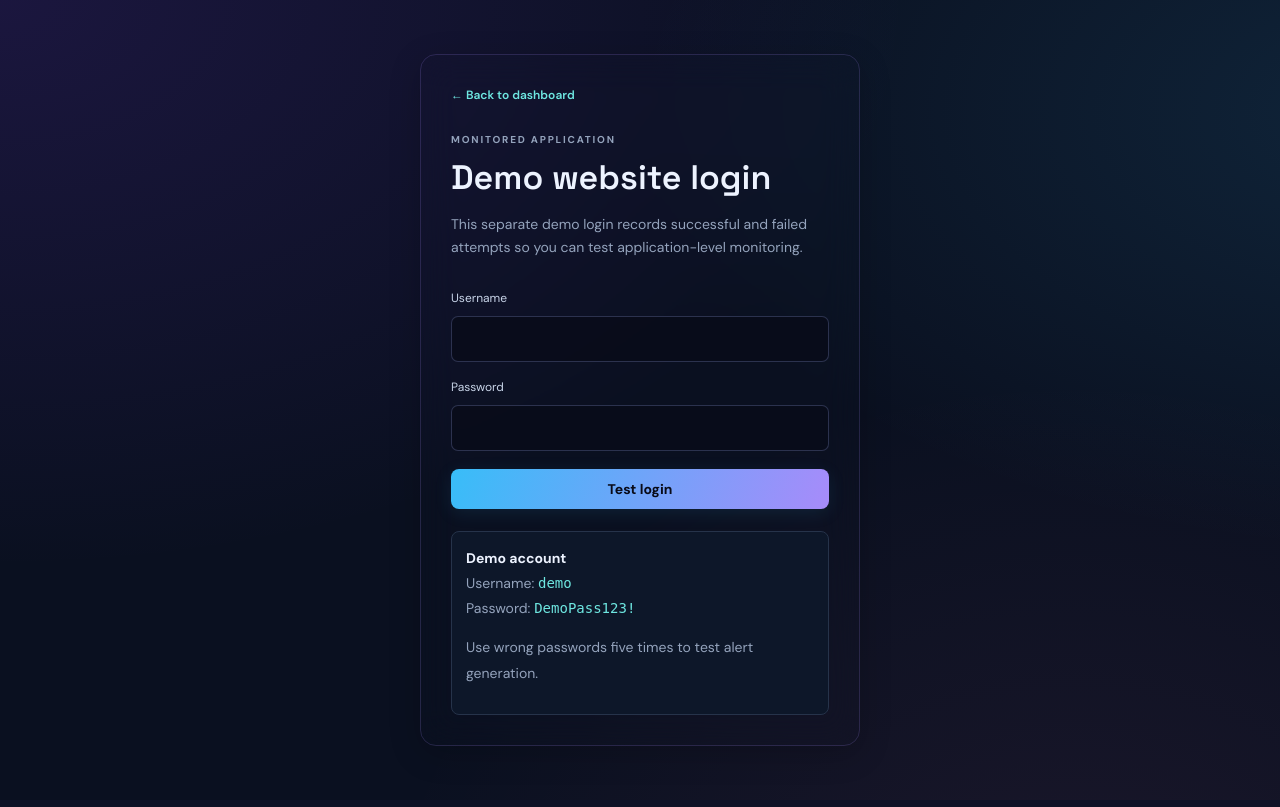
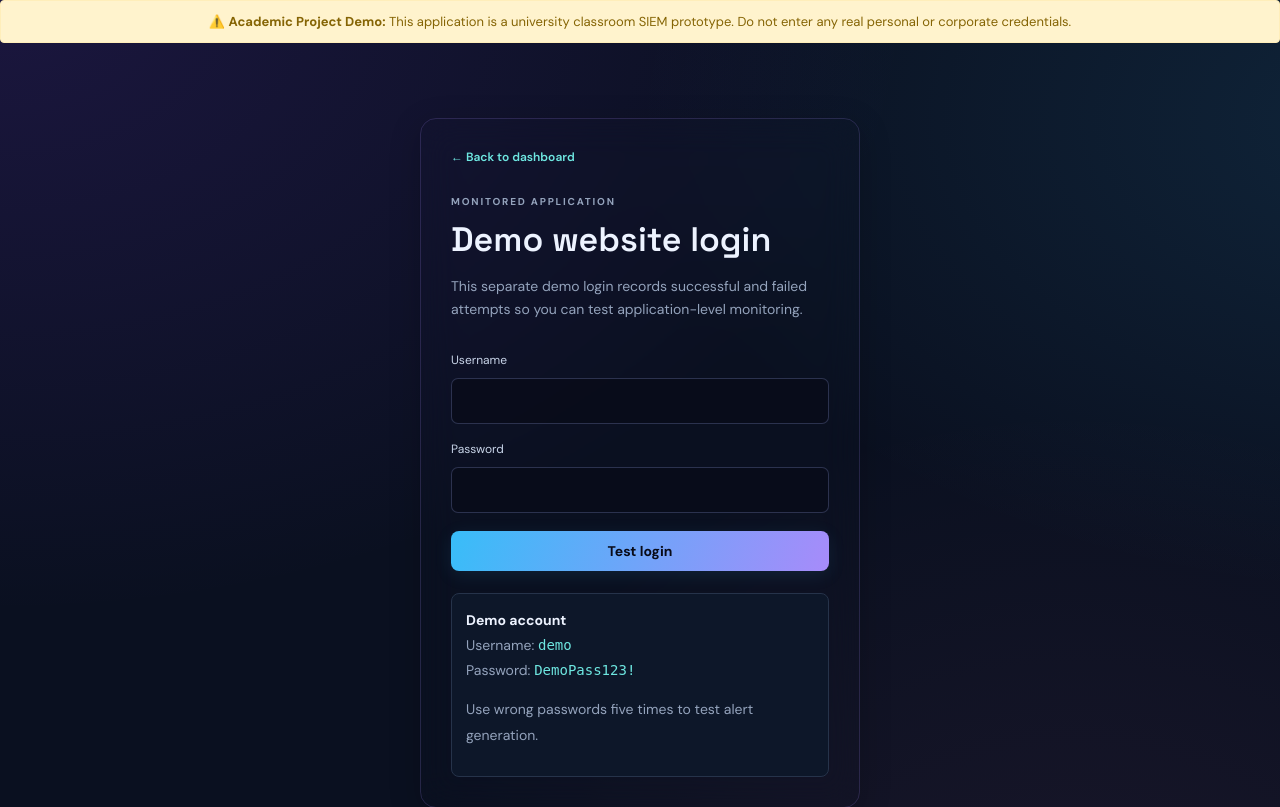
Before and after one commit to alafiya156-glitch/Cloud-Based-Cybersecurity-Log-Monitoring-Threat-Detection-System, a Flask app: page /demo-login in a window 1280 px wide. Shown: the top 807 px of the page. Before the commit the page ends 746 px from the top, so only its background shows below. Run offline with Flask 3, Linux system fonts and the light colour scheme.

Commit message:
Add demo warning message to login template
Added a warning message about the demo nature of the application.

```diff
--- a/Cloud-Based Cybersecurity Log Monitoring & Threat Detection System/realtime_security_monitor/templates/demo_login.html
+++ b/Cloud-Based Cybersecurity Log Monitoring & Threat Detection System/realtime_security_monitor/templates/demo_login.html
@@ -1,3 +1,7 @@
+<div style="background: #fff3cd; color: #856404; padding: 12px; border: 1px solid #ffeeba; border-radius: 4px; margin-bottom: 20px; text-align: center; font-size: 13px;">
+    ⚠️ <strong>Academic Project Demo:</strong> This application is a university classroom SIEM prototype.
+    Do not enter any real personal or corporate credentials.
+</div>
 <!doctype html>
 <html lang="en">
 <head>
```
